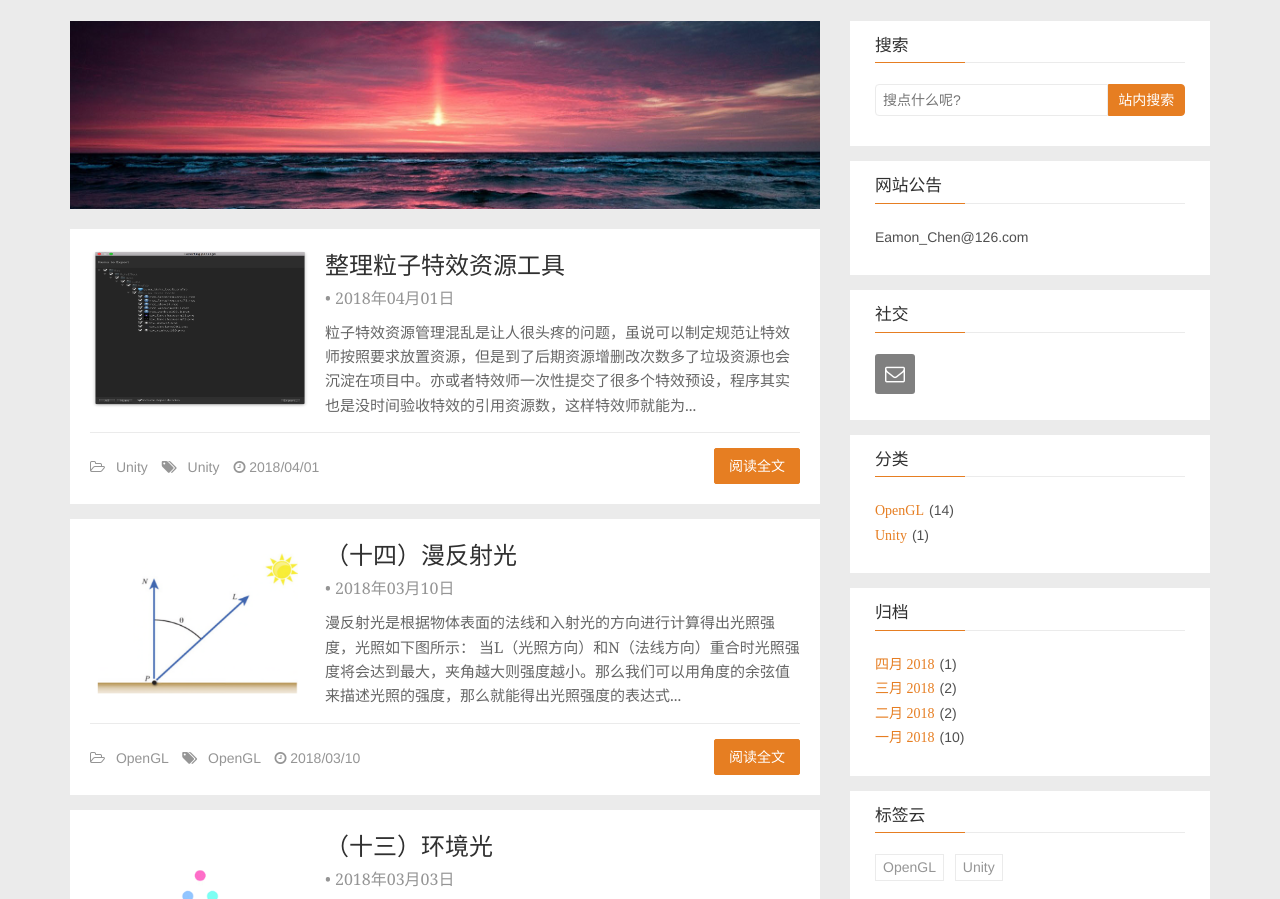
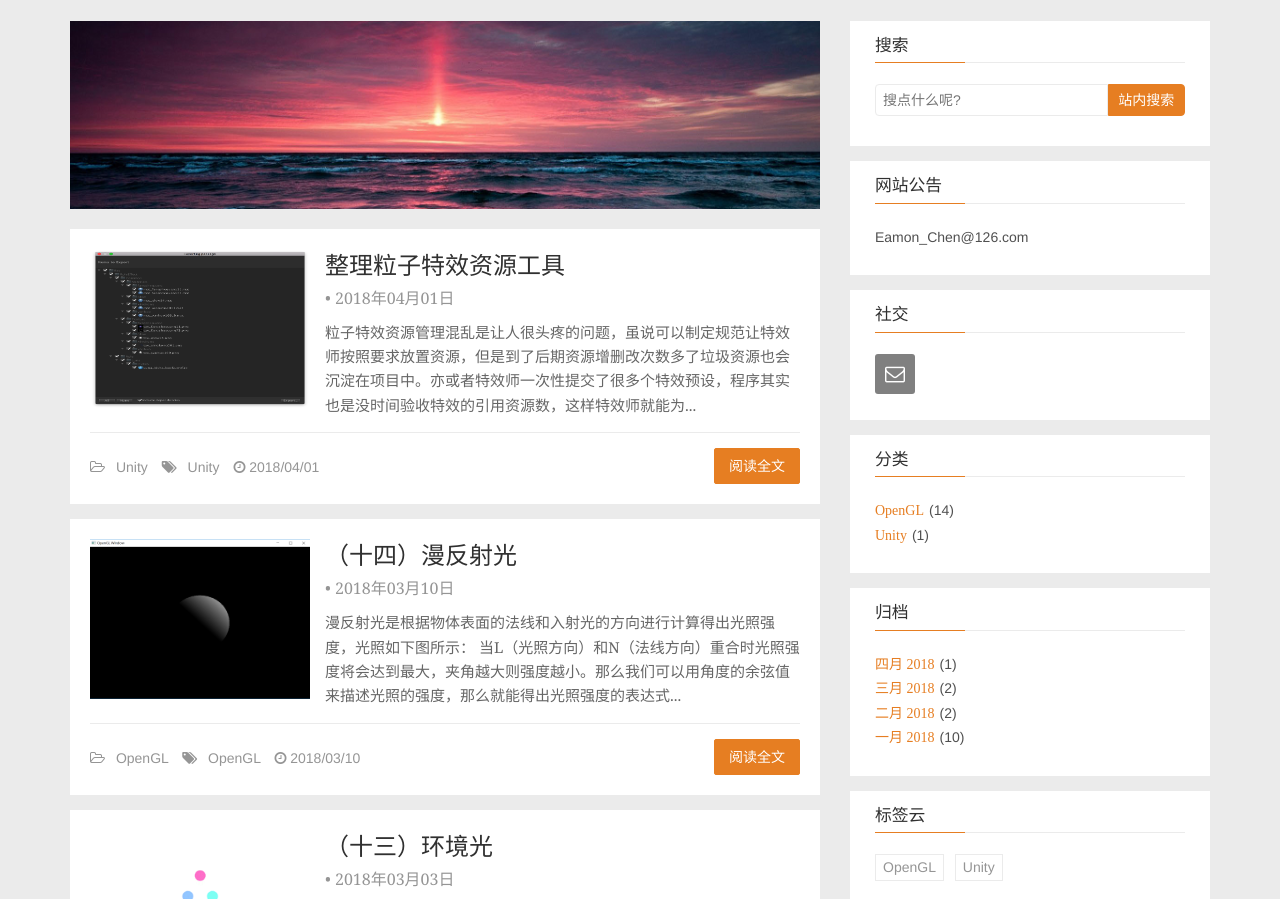
Before and after one commit to EamonXYZ/EamonXYZ.github.io, a plain HTML site: page index.html in a window 1280 px wide. Shown: the part 248-1147 px from the top of the page. Drawn offline with nearby package versions, Linux system fonts and the light colour scheme.

Commit message:
Site updated: 2018-04-27 22:57:41

```diff
--- a/index.html
+++ b/index.html
@@ -127,7 +127,7 @@
 
         <div class="post-media">
             <a href="/2018/04/01/整理粒子特效资源工具/">
-                <img class="img-ajax" src="/img/loading.gif"  data-src="/2018/04/01/整理粒子特效资源工具/图片2.png"   alt="整理粒子特效资源工具">
+                <img class="img-ajax" src="/img/loading.gif"  data-src="/2018/04/01/整理粒子特效资源工具/图片1.png"   alt="整理粒子特效资源工具">
             </a>
         </div>
 
@@ -192,7 +192,7 @@
 
         <div class="post-media">
             <a href="/2018/03/10/（十四）漫反射光/">
-                <img class="img-ajax" src="/img/loading.gif"  data-src="/2018/03/10/（十四）漫反射光/res.jpg"   alt="（十四）漫反射光">
+                <img class="img-ajax" src="/img/loading.gif"  data-src="/2018/03/10/（十四）漫反射光/result.jpg"   alt="（十四）漫反射光">
             </a>
         </div>
 
```
